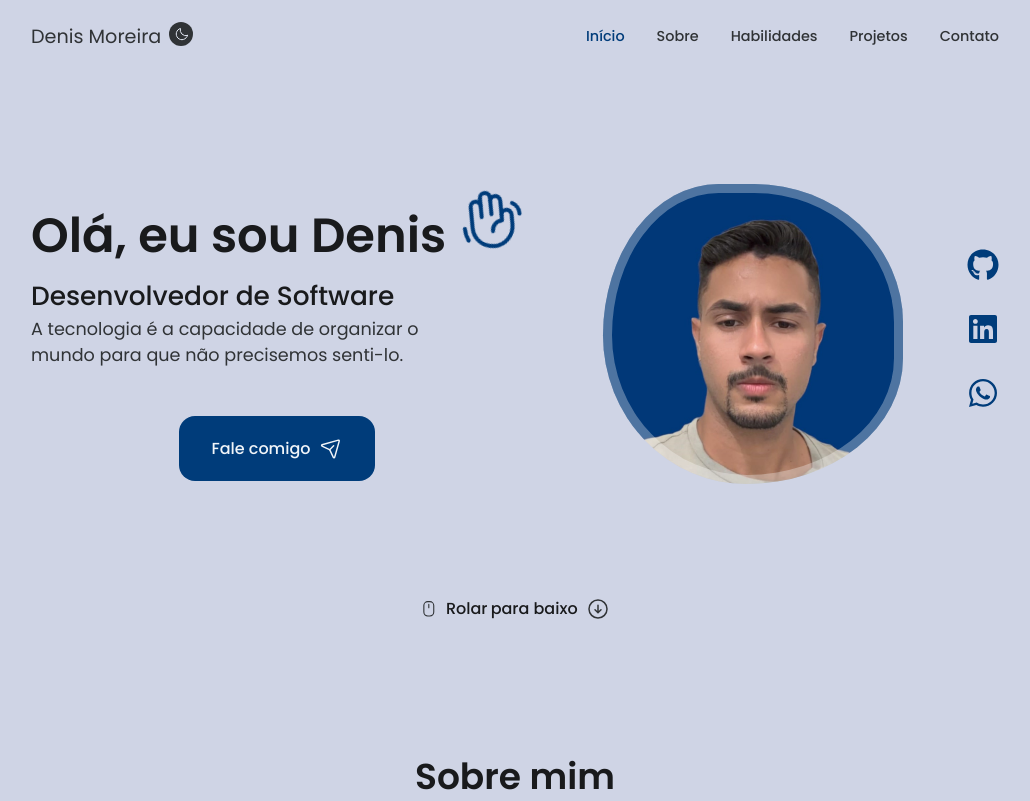
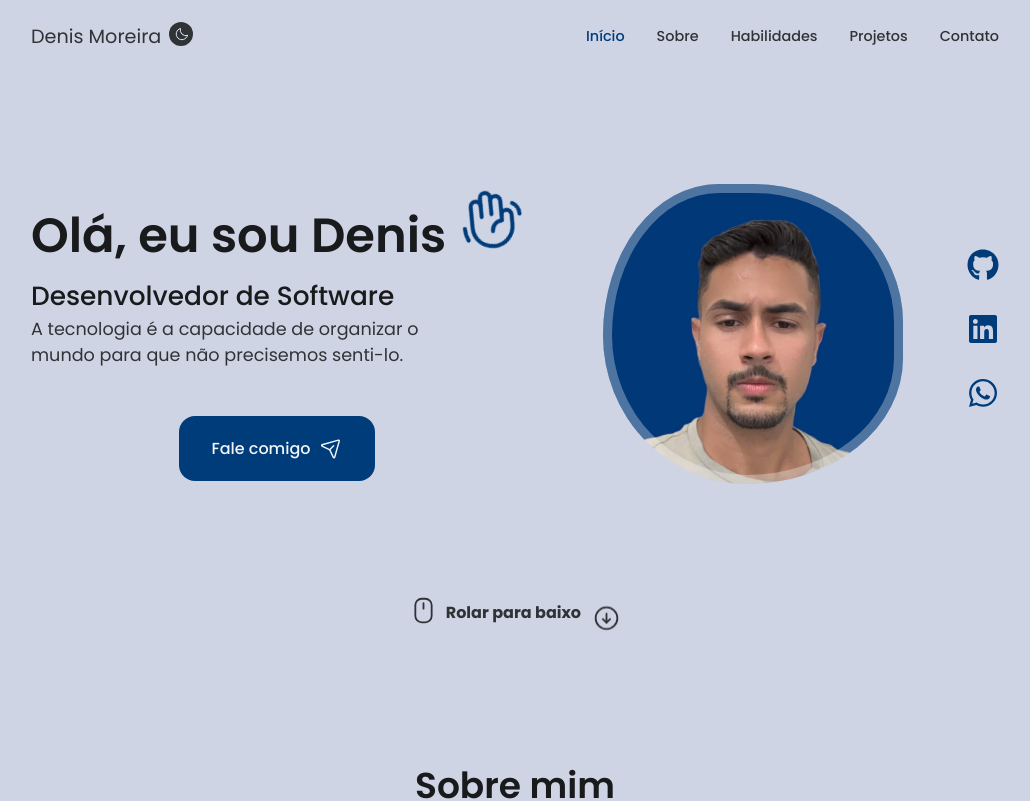
Before and after one commit to Denis-moreira98/denis-moreira-portfolio, a React (Vite) app: page / in a window 1280 px wide. Shown: the top 801 px of the page, without its empty margins (125-1155 px from the left). Built offline with nearby package versions, Linux system fonts and the light colour scheme.

Commit message:
feat: alterações no scrollDown

```diff
--- a/src/views/Home/ScrollDown/index.tsx
+++ b/src/views/Home/ScrollDown/index.tsx
@@ -4,14 +4,13 @@ export function ScrollDown() {
    return (
       <div className="scrolldown-container">
          <a href="#about" className="scrolldown-button">
-            <MouseSimple className="mouse-simple" />
-            <HandTap className="hand-tap" />
+            <MouseSimple size={29} className="mouse-simple" />
+            <HandTap size={29} className="hand-tap" />
             <p>
-               <span className="scroll">Rolar</span>
-               <span className="move">Mover</span>
-               para baixo
+               <span className="scroll">Rolar para baixo</span>
+               <span className="move">Mover para baixo</span>
             </p>
-            <ArrowCircleDown className="arrow-down" />
+            <ArrowCircleDown size={29} className="arrow-down" />
          </a>
       </div>
    );
--- a/src/views/Home/styles.ts
+++ b/src/views/Home/styles.ts
@@ -113,6 +113,10 @@ export const StyledHome = styled.section`
          align-items: center;
          justify
 
+         scroll-button{
+            scale: 1.2;
+         }
+
          .mouse-simple {
             font-size: 2.5rem;
             margin-bottom: 0.3rem;
@@ -124,12 +128,19 @@ export const StyledHome = styled.section`
             font-size: 2.5rem;
             margin-bottom: 0.3rem;
             animation: scroll 2s ease infinite;
+
          }
+         .arrow-down{
+            font-size: 2.5rem;
+            margin-bottom: 0.3rem;
+            animation: scroll 2s ease infinite;
+         }
+
+
 
          p {
             display: flex;
-            color: ${({ theme }) => theme.colors.title};
-            font-weight: 500;
+            font-weight: 700;
             font-size: 1rem;
             margin-right: 0.5rem;
             margin-left: 0.5rem;
```
